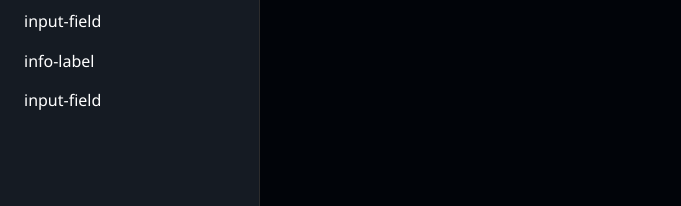
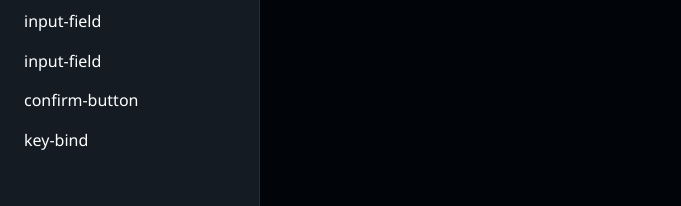
Before and after one commit to EduardoMartinez68/EduardoMartinez68, a plain HTML site: page index.html in a window 1280 px wide. Shown: the part 473-679 px from the top of the page, without its empty margins (0-681 px from the left). Drawn offline with Linux system fonts and the light colour scheme.

Commit message:
se agrega confim-button

```diff
--- a/index.html
+++ b/index.html
@@ -28,8 +28,9 @@
 
         <li><strong>5. Labels of the ERP</strong></li>
         <li><a onclick="load_container('web_git/labels/label-input.html')">input-field</a></li>
-        <li><a onclick="load_container('web_git/labels/label-info.html')">info-label</a></li>
-        <li><a onclick="load_container('web_git/labels/key-bind.html')">input-field</a></li>
+        <li><a onclick="load_container('web_git/labels/label-input.html')">input-field</a></li>
+        <li><a onclick="load_container('web_git/labels/confirm-button')">confirm-button</a></li>
+        <li><a onclick="load_container('web_git/labels/key-bind.html')">key-bind</a></li>
 
       </ul>
     </nav>
```
